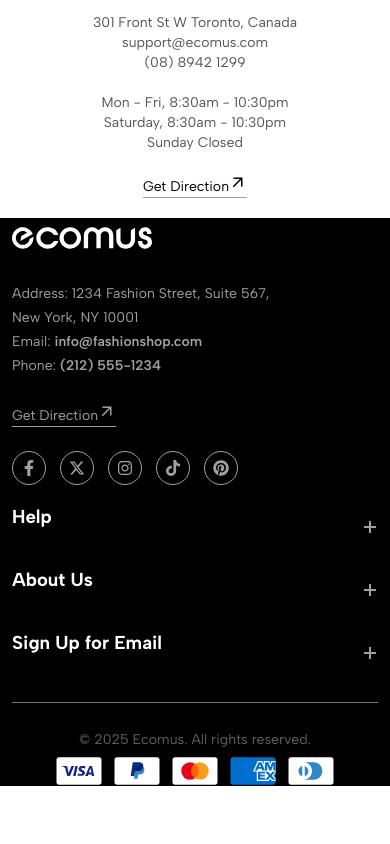
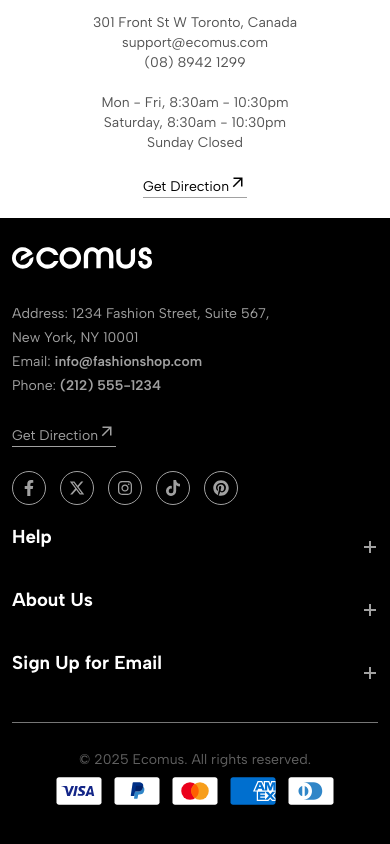
Before and after one commit to Vahid-moeini83/my_nextjs, a Next.js app: page / in a window 390 px wide. Shown: the part 4000-4844 px from the top of the page. Built offline with nearby package versions, Linux system fonts and the light colour scheme.

Commit message:
Footer bug is fixing...

```diff
--- a/components/layout/footer/footer.module.css
+++ b/components/layout/footer/footer.module.css
@@ -27,8 +27,8 @@
 
 @media only screen and (max-width: 1150px) {
   .footer {
-    padding-top: 20px;
-    padding-bottom: 86px;
+    padding-top: 20px !important;
+    padding-bottom: 86px !important;
   }
 }
 
--- a/components/products/productButtons.module.css
+++ b/components/products/productButtons.module.css
@@ -69,6 +69,6 @@
   }
 
   .space {
-    top: 51%;
+    top: 50%;
   }
 }
```
